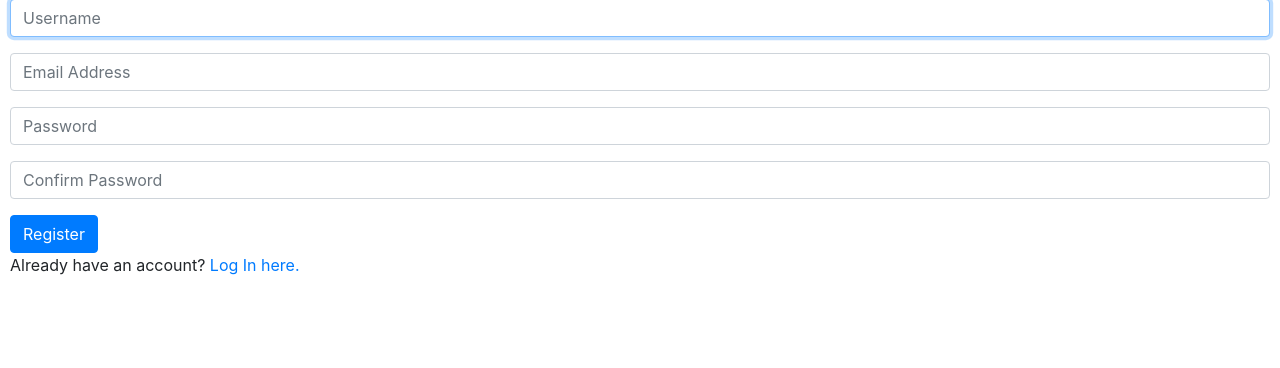
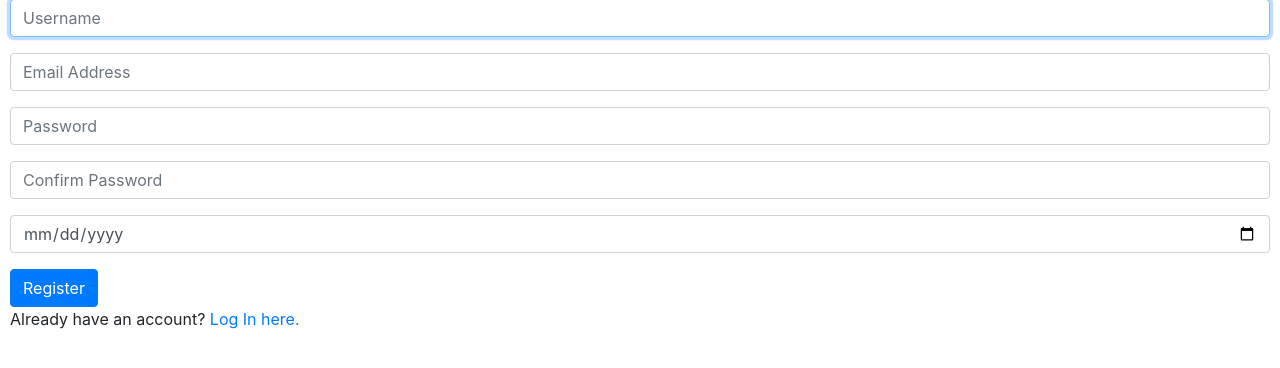
Before and after one commit to DianaCapellino/commerce, a Django app: page /register in a window 1280 px wide. Shown: the part 210-578 px from the top of the page. Run offline with Django 3.2, Linux system fonts and the light colour scheme; some libraries are stand-ins or nearby versions.

Commit message:
First try birthday

```diff
--- a/auctions/models.py
+++ b/auctions/models.py
@@ -3,4 +3,4 @@ from django.db import models
 
 
 class User(AbstractUser):
-    pass
+    birthday = models.DateTimeField(auto_now=True)
--- a/auctions/templates/auctions/register.html
+++ b/auctions/templates/auctions/register.html
@@ -22,6 +22,9 @@
         <div class="form-group">
             <input class="form-control" type="password" name="confirmation" placeholder="Confirm Password">
         </div>
+        <div class="form-group">
+            <input class="form-control" type="date" name="birthday" placeholder="Date of Birth">
+        </div>
         <input class="btn btn-primary" type="submit" value="Register">
     </form>
 
--- a/auctions/views.py
+++ b/auctions/views.py
@@ -40,6 +40,7 @@ def register(request):
     if request.method == "POST":
         username = request.POST["username"]
         email = request.POST["email"]
+        birthday = request.POST["birthday"]
 
         # Ensure password matches confirmation
         password = request.POST["password"]
```
